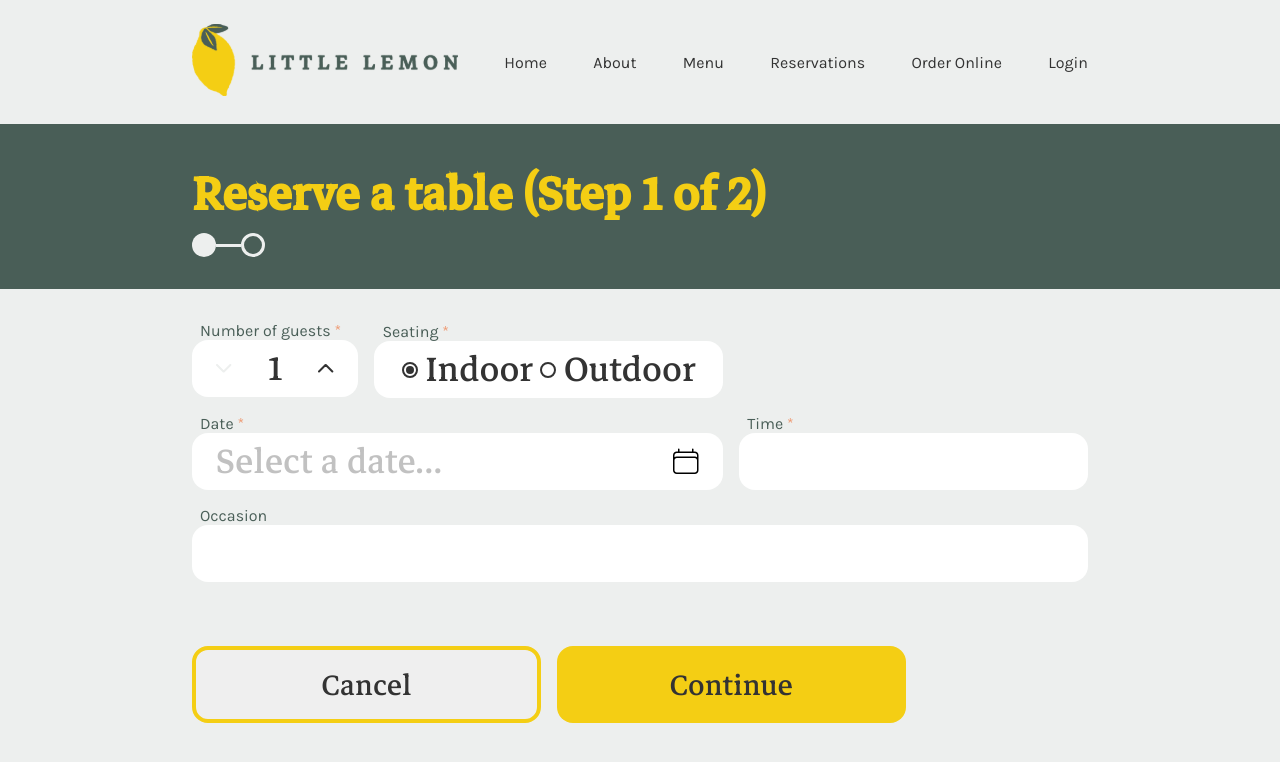
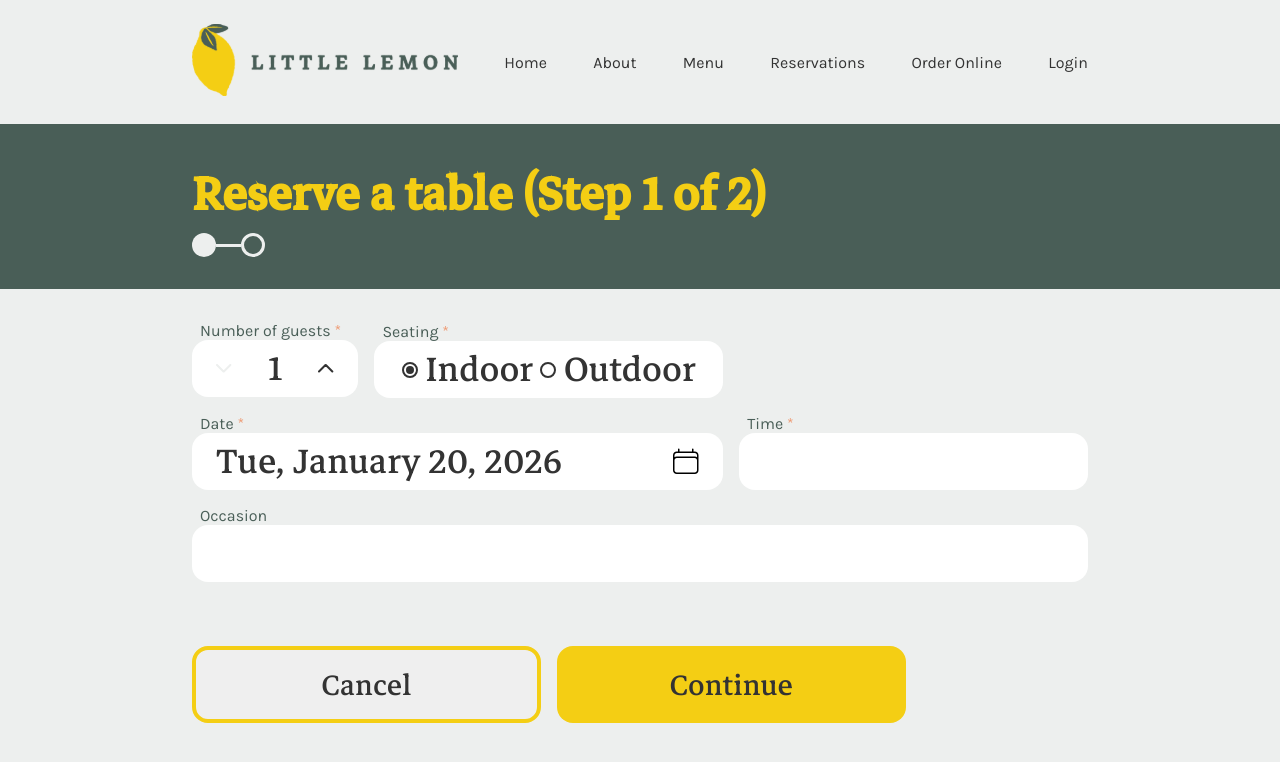
Before and after one commit to alexgqh/Capstone-Project, a React (Vite) app: page / in a window 1280 px wide. Both pictures are taken after a click on the button "Reserve a table". Shown: the top 762 px of the page. Built offline with nearby package versions, Linux system fonts and the light colour scheme.

Commit message:
Got everything working (except for onClick handler). Going to simplify logic now.

```diff
--- a/src/components/calendarDropdown.jsx
+++ b/src/components/calendarDropdown.jsx
@@ -2,63 +2,135 @@ import { useState } from 'react';
 import IconArrowLeft from '../assets/icon-arrow-left.svg';
 import IconArrowRight from '../assets/icon-arrow-right.svg';
 
-const getDaysInMonth = (date) => {
+function getDaysInMonth(date) {
   //getMonth + 1 goes to the next month, and passing 0 as the date goes to the previous day (1 would be 1st of month, 2 is 2nd, so 0 is day before 1st of month)
   let lastDayOfMonth = new Date(date.getFullYear(), date.getMonth() + 1, 0);
   return lastDayOfMonth.getDate();
 }
 
+function datesMatch(date1, date2) {
+  if (!date1 || !date2) return false;
+  if (date1.getFullYear() !== date2.getFullYear()) return false;
+  if (date1.getMonth() !== date2.getMonth()) return false;
+  if (date1.getDate() !== date2.getDate()) return false;
+  return true;
+}
+
 const CalendarDropdown = ({ dateSelected, setDateSelected, setExpanded, ref }) => {
   let workingDate = dateSelected ? new Date(dateSelected) : new Date();
   const [viewingMonth, setViewingMonth] = useState(workingDate);
-  const monthSelectedLong = viewingMonth.toLocaleString('default', { month: "long" });
+  const monthSelectedLong = viewingMonth.toLocaleString('default', { month: "long", year: "2-digit" });
+
+  function decMonth() {
+    setViewingMonth(prev => new Date(prev.getFullYear(), prev.getMonth() - 1));
+  }
+  function incMonth() {
+    setViewingMonth(prev => new Date(prev.getFullYear(), prev.getMonth() + 1));
+  }
 
   function renderDays() {
-    let rows = [];
     let date = new Date(viewingMonth);
+    let days = [];
 
     //Go to the first of the month
     date.setDate(1);
 
-    //Check if this is the rare case that we can display all days in 4 rows instead of five (Month is February, the 1st is on a Sunday, and it's not a leap year)
-    let is4weeks = false;
-    if (date.getDay() === 0) {
-      //The 1st of the month IS on a Sunday...
+    //Init number of weeks
+    let totalWeeks = 5;
+    {
+      //Check if this is the rare case that we can display all days in 4 rows instead of five (Month is February, the 1st is on a Sunday, and it's not a leap year)
+      if (date.getDay() === 0) {
+        //The 1st of the month IS on a Sunday...
 
-      //Check if there are 28 days in this month.
-      if (getDaysInMonth(date) === 28) {
-        is4weeks = true;
+        //Check if there are 28 days in this month.
+        if (getDaysInMonth(date) === 28) {
+          totalWeeks = 4;
+        }
+      }
+
+      //Check if this month takes 6 rows to display properly
+      if (totalWeeks > 4) {
+        if (date.getDay() === 5) {
+          if (getDaysInMonth(date) === 31) {
+            totalWeeks = 6;
+          }
+        } else if (date.getDay() === 6) {
+          if (getDaysInMonth(date) >= 30) {
+            totalWeeks = 6;
+          }
+        }
       }
     }
 
     //Start first row from Sunday, even if it was the previous month
     date.setDate(date.getDate() - date.getDay());
 
+    //Remember if this is a previous month or next month
+    let isPrev = true;
+    let isNext = false;
+
     //Loop by row (1st row to 4th or 5th)
-    const totalWeeks = is4weeks ? 4 : 5;
     for (let week = 1; week <= totalWeeks; week++) {
-      let row = [];
 
       //Loop by day of week -- Sunday through Saturday
       for (let day = 1; day <= 7; day++) {
+        //Get day of month as a number (1-31)
         const dayOfMonth = date.getDate();
-        row.push(dayOfMonth);
+
+        //Update isPrev / isNext variables
+        if (isPrev) {
+          if (dayOfMonth === 1) isPrev = false;
+        } else if (!isNext) {
+          if (dayOfMonth === 1) isNext = true;
+        }
+
+        //Render button based on this information
+        {
+          //Init class
+          let className = "calendar-day";
+          if (isPrev || isNext) {
+            className += " calendar-day-light";
+            if (datesMatch(date, dateSelected)) {
+              className += " calendar-day-light-active";
+            }
+          }
+          else {
+            className += " calendar-day-heavy";
+            if (datesMatch(date, dateSelected)) {
+              className += " calendar-day-heavy-active";
+            }
+          }
+
+          //Init key
+          let key = "calendar-day-";
+          if (isPrev) key += "prev-"
+          else if (isNext) key += "next-"
+          key += dayOfMonth;
+
+          //Init onClick
+          const onClick = () => {
+            setDateSelected(date);
+            setExpanded(false);
+          }
+
+          days.push(<span className={className} key={key} onClick={onClick}>{dayOfMonth}</span>);
+        }
+
+        //Increment day and go to next iteration
         date.setDate(dayOfMonth + 1);
       }
-
-      rows.push(row);
     }
 
-    return rows;
+    return days;
   }
 
   const handleMonthLeft = (e) => {
     e.preventDefault();
-    setViewingMonth(prev => new Date(prev.getFullYear(), prev.getMonth() - 1));
+    decMonth();
   }
   const handleMonthRight = (e) => {
     e.preventDefault();
-    setViewingMonth(prev => new Date(prev.getFullYear(), prev.getMonth() + 1));
+    incMonth();
   }
 
   return (
@@ -70,7 +142,7 @@ const CalendarDropdown = ({ dateSelected, setDateSelected, setExpanded, ref }) =
       </div>
       <div className="calendar-dropdown-grid">
         {["S","M","T","W","Th","F","Sa"].map(label => <span className="calendar-day-label">{label}</span>)}
-        {renderDays().map(row => row.map(day => <span className="calendar-day">{day}</span>))}
+        {renderDays()}
       </div>
     </div>
   );
--- a/src/components/calendarInput.jsx
+++ b/src/components/calendarInput.jsx
@@ -5,7 +5,7 @@ import { useState, useRef } from 'react';
 
 const CalendarInput = ({ id, caption, placeholder, bookingThresholdDays = 30 }) => {
   const [expanded, setExpanded] = useState(false);
-  const [dateSelected, setDateSelected] = useState(null);
+  const [dateSelected, setDateSelected] = useState(new Date());
 
   const dropdownRef = useRef();
 
@@ -21,7 +21,7 @@ const CalendarInput = ({ id, caption, placeholder, bookingThresholdDays = 30 })
 
   const dateOrPlaceholder = () => {
     if (dateSelected) {
-      return <p className="input-font">{dateSelected}</p>
+      return <p className="input-font">{dateSelected.toLocaleDateString('en-US',{ weekday:"short",month:"long",day:"numeric",year:"numeric" })}</p>
     } else {
       return <p className="input-font input-placeholder">{placeholder}</p>
     }
--- a/src/styles/input.css
+++ b/src/styles/input.css
@@ -116,7 +116,7 @@ input[type="number"] {
   right: 16px;
   margin-top: 2px;
   z-index: 1000;
-  padding-block: 1.5rem;
+  padding-block: 1rem;
   padding-inline: 1rem;
 }
 .calendar-dropdown-title {
@@ -124,6 +124,7 @@ input[type="number"] {
   justify-content: space-between;
   align-items: center;
   font-size: larger;
+  padding-inline: 4px;
 }
 .calendar-day-label {
   font-weight: 700;
@@ -139,7 +140,48 @@ input[type="number"] {
   margin-top: 1rem;
   display: grid;
   grid-template-columns: repeat(7, 1fr);
-  grid-template-rows: repeat(48px, 5);
+  /* grid-template-rows: repeat(6, 32px); */
   justify-items: center;
-  gap: 12px;
+  align-items: center;
+  gap: 4px;
 }
+.calendar-day {
+  cursor: pointer;
+  width: 100%;
+  height: 100%;
+  align-content: center;
+  text-align: center;
+  border-radius: 8px;
+  box-sizing: border-box;
+  padding-block: 4px;
+  transition: 100ms;
+}
+.calendar-day-light {
+  border: 3x solid var(--color-bg);
+}
+.calendar-day-light:hover {
+  border: 3px solid var(--color-primary-2);
+}
+.calendar-day-light:active {
+  border: 3px solid var(--color-primary-1);
+}
+.calendar-day-light-active {
+  /*should be exactly the same as the above*/
+  border: 3px solid var(--color-primary-1);
+}
+.calendar-day-heavy {
+  border: 3px solid transparent;
+  background-color: var(--color-bg);
+}
+.calendar-day-heavy:hover {
+  background-color: var(--color-primary-2);
+}
+.calendar-day-heavy:active {
+  background-color: var(--color-primary-1);
+  color: var(--color-highlight-1);
+}
+.calendar-day-heavy-active {
+  /*should be exactly the same as the above*/
+  background-color: var(--color-primary-1);
+  color: var(--color-highlight-1);
+}
--- a/src/styles/variables.css
+++ b/src/styles/variables.css
@@ -12,4 +12,5 @@
   --color-highlight-2: #333333;
   --color-text-highlight: #3367D1;
   --color-mask: hsl(from var(--color-highlight-2) h s l / 0.5);
+  --color-bg: hsl(from var(--color-highlight-2) h s l / 0.15);
 }
```
